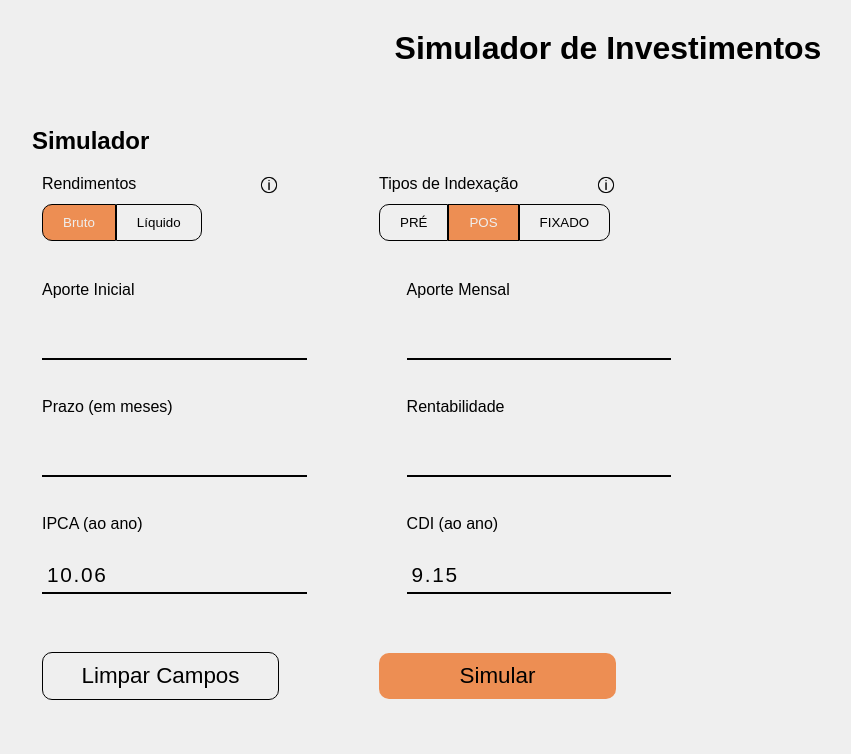
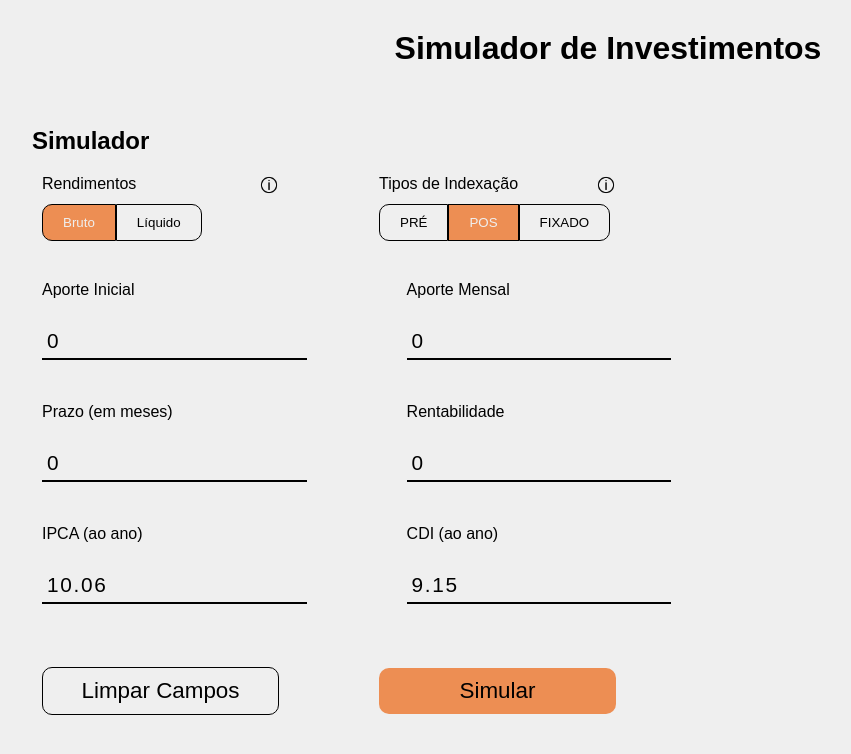
Before and after one commit to FelipeJozala/desafio-eqi, a React (Create React App) app: page / in a window 1280 px wide. Shown: the top 754 px of the page, without its empty margins (32-883 px from the left). Built offline with nearby package versions, Linux system fonts and the light colour scheme; data requests are answered from the project's data file.

Commit message:
Input Validation added to form

```diff
--- a/package.json
+++ b/package.json
@@ -3,6 +3,7 @@
   "version": "0.1.0",
   "private": true,
   "dependencies": {
+    "@hookform/resolvers": "^2.8.8",
     "@testing-library/jest-dom": "^5.16.2",
     "@testing-library/react": "^12.1.2",
     "@testing-library/user-event": "^13.5.0",
@@ -15,7 +16,8 @@
     "react-hook-form": "^7.27.0",
     "react-scripts": "5.0.0",
     "styled-components": "^5.3.3",
-    "web-vitals": "^2.1.4"
+    "web-vitals": "^2.1.4",
+    "yup": "^0.32.11"
   },
   "scripts": {
     "start": "react-scripts start",
--- a/src/components/form/Form.jsx
+++ b/src/components/form/Form.jsx
@@ -2,9 +2,12 @@ import React, {useContext, useEffect, useState} from 'react'
 import ButtonsGroup from '../buttons-group/ButtonsGroup'
 import Label from '../label/Label'
 import Input from '../input/Input'
-import { StyledForm , FormItem, Row, ControlButton } from './styles'
+import { StyledForm , FormItem, Row, ControlButton, Error } from './styles'
 import { ApiContext } from '../../context/ApiProvider'
 import { useForm, FormProvider } from 'react-hook-form'
+import { yupResolver } from '@hookform/resolvers/yup'
+import { validationSchema } from '../../validations/ValidationSchema'
+
 
 const Form = () => {
 	const initialRevenu = 'bruto'
@@ -12,20 +15,20 @@ const Form = () => {
 
 	const initialValues = {
 		indexType: initialIndex,
-		RevenuType: initialRevenu,
-		AporteInicial: '',
-		AporteMensal: '',
-		prazo: '',
-		revenue: '',
+		revenuType: initialRevenu,
+		aporteInicial: 0,
+		aporteMensal: 0,
+		prazo: 0,
+		revenu: 0,
 		ipca: '',
 		cdi: '',
-		loaded: false
 	}
 
 	const methods  = useForm({
-		defaultValues: initialValues
+		defaultValues: initialValues,
+		resolver: yupResolver(validationSchema)
 	})
-
+	const [ errors, setErros ] = useState(methods.formState.errors)
 	const [ dataManager , setDataManager ] = useState()
 	const { apiIndicators, setApi } = useContext(ApiContext)
 
@@ -36,8 +39,13 @@ const Form = () => {
 		setDataManager({...initialValues, ipca: ipca , cdi: cdi})
 	},[apiIndicators])
 
-	const onSubmit = (data) => {
-		console.log(data)
+	useEffect(() => {
+		setErros(methods.formState.errors)
+		console.log(errors)
+	},[methods.formState])
+
+	const onSubmit = async () => {
+		console.log(methods.formState.errors)
 		let {indexType,RevenuType } = dataManager
 		let params = {
 			revenu:RevenuType,
@@ -73,7 +81,7 @@ const Form = () => {
 				<Row>
 					<FormItem>
 						<Label text='Rendimentos' hasTooltip tooltip='lorem'/>
-						<ButtonsGroup buttons={buttons.revenue} initial={'Bruto'} name='RevenuType' action={handleSimulationChange}/>
+						<ButtonsGroup buttons={buttons.revenue} initial={'Bruto'} name='revenuType' action={handleSimulationChange}/>
 					</FormItem>
 					<FormItem>
 						<Label text='Tipos de Indexação' hasTooltip tooltip='lorem' />
@@ -81,33 +89,39 @@ const Form = () => {
 					</FormItem>
 				</Row>
 				<Row>
-					<FormItem>
-						<Label htmlFor='AporteInicial' text='Aporte Inicial'/>
-						<Input type='text' id='AporteInicial' name='AporteInicial'/>
+					<FormItem errors={errors.aporteInicial}>
+						<Label htmlFor='aporteInicial' text='Aporte Inicial'/>
+						<Input type='text' id='AporteInicial' name='aporteInicial' />
+						<Error>{errors.aporteInicial?.message}</Error>
 					</FormItem>
 					<FormItem>
-						<Label htmlFor='AporteMensal' text='Aporte Mensal' />
-						<Input id='AporteMensal' name='AporteMensal'/>
+						<Label htmlFor='aporteMensal' text='Aporte Mensal' />
+						<Input id='AporteMensal' name='aporteMensal'/>
+						<Error>{errors.aporteMensal?.message}</Error>
 					</FormItem>
 				</Row>
 				<Row>
 					<FormItem>
 						<Label htmlFor='prazo' text='Prazo (em meses)' />
 						<Input id='prazo' name='prazo'/>
+						<Error>{errors.prazo?.message}</Error>
 					</FormItem>
 					<FormItem>
 						<Label htmlFor='revenu' text='Rentabilidade'  />
-						<Input id='revenu' name='revenue'/>
+						<Input id='revenu' name='revenu'/>
+						<Error>{errors.revenu?.message}</Error>
 					</FormItem>
 				</Row>
 				<Row>
 					<FormItem>
 						<Label htmlFor='ipca' text='IPCA (ao ano)' />
 						<Input id='ipca'  name='ipca'/>
+						<Error>{errors.ipca?.message}</Error>
 					</FormItem>
 					<FormItem>
 						<Label htmlFor='cdi' text='CDI (ao ano)' />
 						<Input id='cdi'  name='cdi'/>
+						<Error>{errors.cdi?.message}</Error>
 					</FormItem>
 				</Row>
 				<Row>
--- a/src/components/form/styles.jsx
+++ b/src/components/form/styles.jsx
@@ -53,3 +53,9 @@ export const ControlButton = styled.button`
     background: ${(props) => props.theme.secundary};
   }
 `
+export const Error = styled.div`
+	padding-top: 5px;
+	color: red;
+	font-size: 13px;
+	width: fit-content;
+`
--- a/src/components/input/Input.jsx
+++ b/src/components/input/Input.jsx
@@ -1,16 +1,17 @@
 import React from 'react'
 import { useFormContext } from 'react-hook-form'
-import { StyledInput, Underline, InputContainer } from './styles'
+import { StyledInput, Underline, InputContainer} from './styles'
 
-const Input = ({ name ,...rest}) => {
+const Input = ({ name,...rest}) => {
 	const { register } = useFormContext()
-
 	return (
-		<InputContainer>
-			<Underline>
-				<StyledInput {...register(name)} name={name} {...rest} />
-			</Underline>
-		</InputContainer>
+		<>
+			<InputContainer>
+				<Underline >
+					<StyledInput {...register(name)} {...rest} />
+				</Underline>
+			</InputContainer>
+		</>
 	)
 }
 
--- a/src/components/input/styles.jsx
+++ b/src/components/input/styles.jsx
@@ -33,4 +33,5 @@ export const StyledInput = styled.input`
   @media only screen and (min-width: 768px) {
     margin-top: 20px;
   }
+
 `
--- /dev/null
+++ b/src/validations/ValidationSchema.js
@@ -0,0 +1,10 @@
+import * as yup from 'yup'
+
+export const validationSchema = yup.object({
+	aporteInicial: yup.number('O Aporte Inicial deve ser um número').typeError('O aporte deve ser um número').moreThan(-1,'O Aporte Inicial deve ser no mínimo ZERO').required('O Aporte Inicial é obrigatório (Mínimo: R$ 0,00'),
+	aporteMensal: yup.number('O Aporte Inicial deve ser um número').typeError('O aporte deve ser um número').moreThan(-1).required('O Aporte Mensal é obrigatório (Mínimo: R$ 0,00'),
+	revenu: yup.number('Aporte Inicial deve ser um número').typeError('A rentabilidade deve ser um número').moreThan(-1, 'A rentabilidade deve ser no mínimo 0%').required('Aporte Inicial é obrigatório'),
+	prazo:yup.number('O Prazo deve ser um número').typeError('O prazo deve ser um número').positive('A quantidade de meses deve ser maior que Zero').integer('Apenas meses completos').required('O prazo é obrigatório'),
+	ipca:yup.number('O IPCA deve ser um número').typeError('O IPCA deve ser um número').moreThan(-1, 'O valor mínimo é 0%').required('O IPCA é obrigatório (Mínimo: 0%)'),
+	cdi:yup.number('O CDI deve ser um número').typeError('O CDI deve ser um número').moreThan(-1,'O valor mínimo é 0%').required('O CDI é obrigatório (Mínimo: 0%)')
+})
```
Also changed, not shown: src/components/simulationChart/SimulationChart.jsx (line endings or trailing spaces), 1 other file (tests, documents, lock files or other folders).
